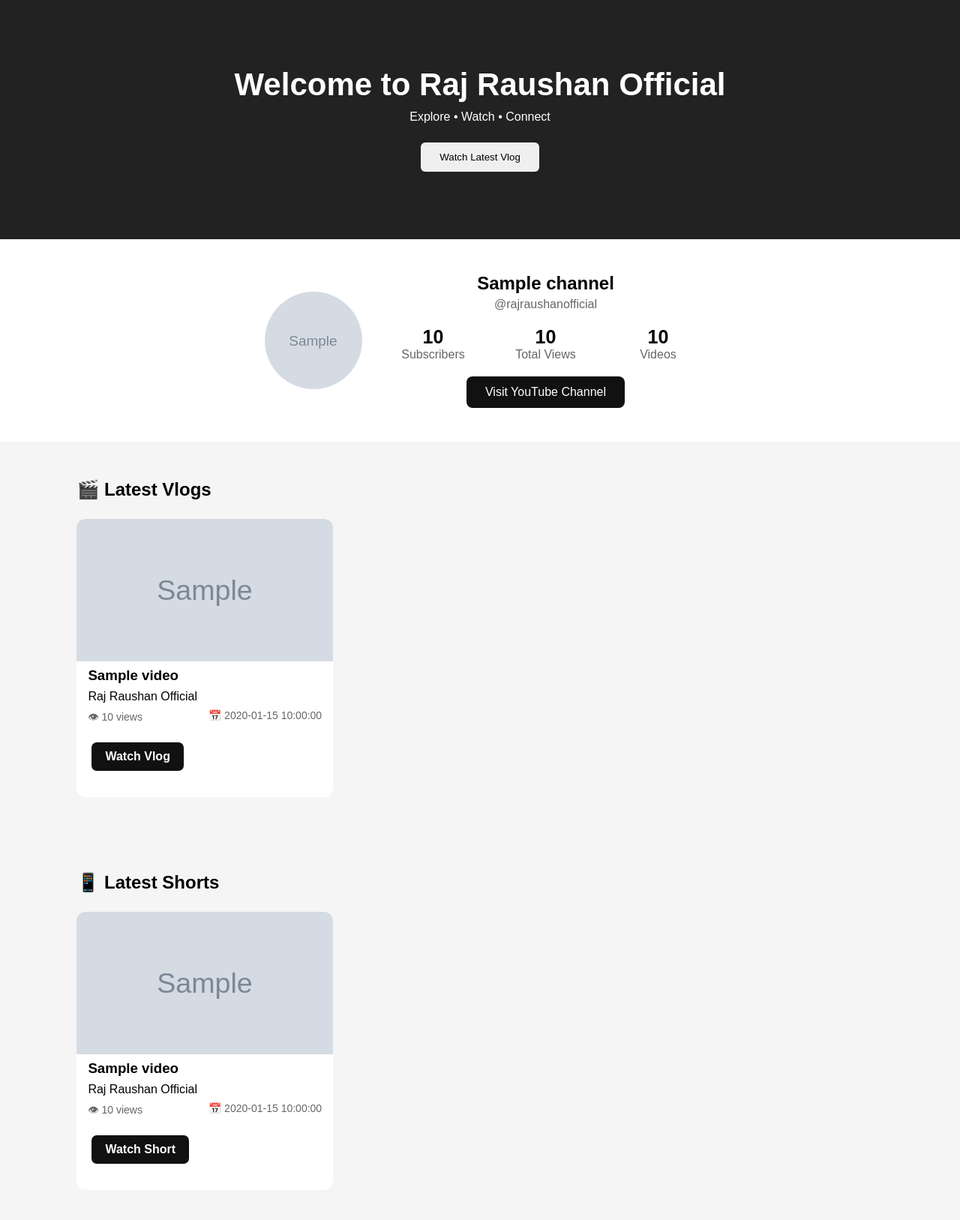
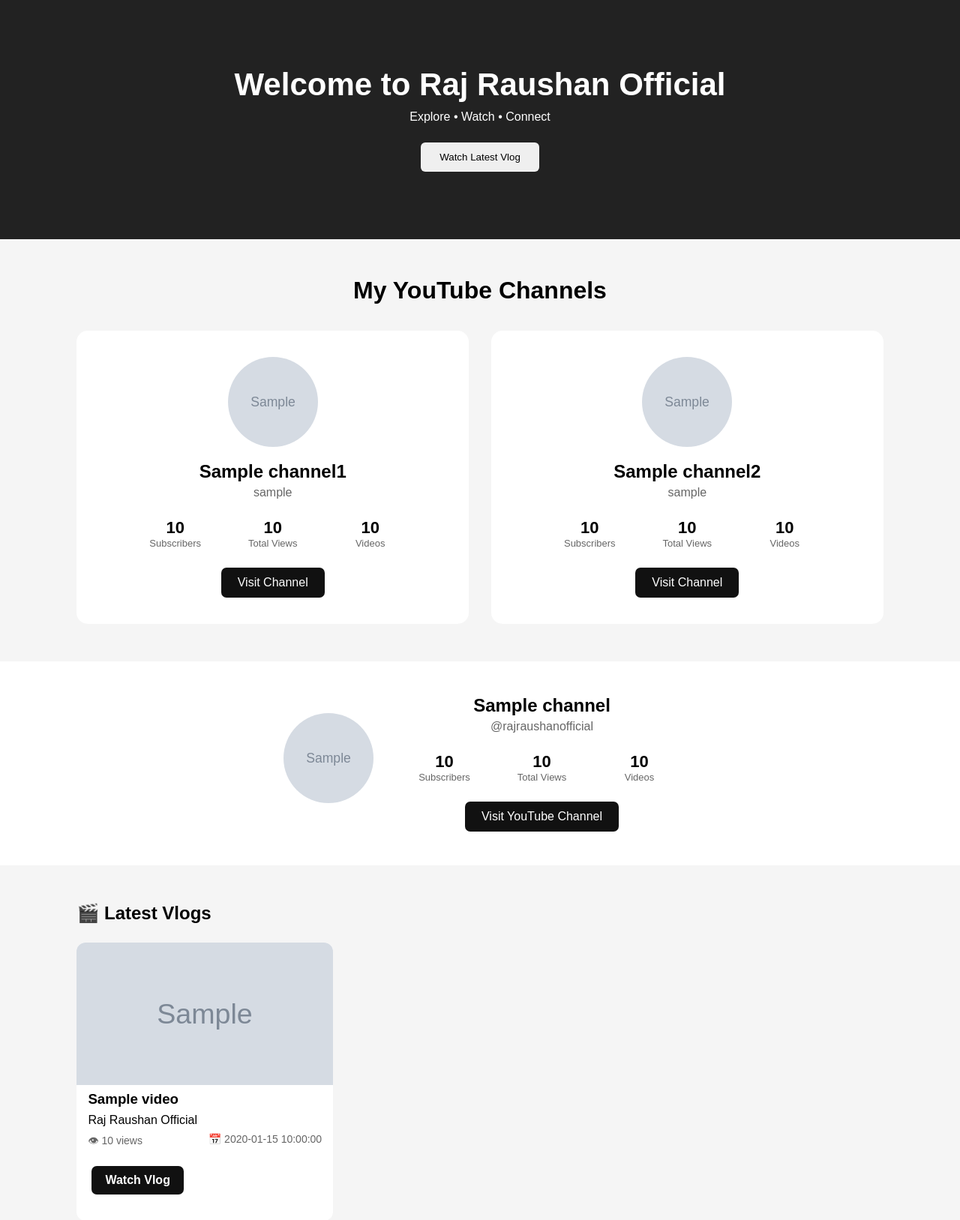
Before and after one commit to rajraushankumar/Raj_Raushan_Official, a Flask app: template templates/index.html in a window 1280 px wide. Shown: the part 73-1700 px from the top of the page at 75% size. Run offline with Flask 3, Linux system fonts and the light colour scheme; the template is opened without the code that fills it: most values are stand-ins (such as "Sample title", 1, 10 or a date in 2020); grey boxes marked "Sample" are stand-in pictures.

Commit message:
"feat: add multi-channel YouTube stats and creator dashboard layout"

```diff
--- a/app.py
+++ b/app.py
@@ -15,7 +15,8 @@
 app = Flask(__name__)
 
 API_KEY = os.getenv("YOUTUBE_API_KEY")
-CHANNEL_HANDLE = "@rajraushanofficial"
+MAIN_CHANNEL = "@rajraushanofficial"
+SECOND_CHANNEL = "@rajraushanofficial02"
 
 
 # =========================
@@ -35,7 +36,7 @@
 
         channel_params = {
             "part": "contentDetails",
-            "forHandle": CHANNEL_HANDLE,
+           "forHandle": MAIN_CHANNEL,
             "key": API_KEY
         }
 
@@ -185,18 +186,14 @@
 # GET CHANNEL INFORMATION
 # =========================
 
-def get_channel_info():
-
-    if not API_KEY:
-        return None
+def get_channel_info(channel_handle):
 
     try:
-
         url = "https://www.googleapis.com/youtube/v3/channels"
 
         params = {
             "part": "snippet,statistics",
-            "forHandle": CHANNEL_HANDLE,
+            "forHandle": channel_handle,
             "key": API_KEY
         }
 
@@ -216,6 +213,8 @@
         return {
             "name": channel["snippet"]["title"],
 
+            "handle": channel_handle,
+
             "profile_image":
                 channel["snippet"]["thumbnails"]["high"]["url"],
 
@@ -226,26 +225,28 @@
                 channel["statistics"].get("viewCount", "0"),
 
             "videos":
-                channel["statistics"].get("videoCount", "0")
+                channel["statistics"].get("videoCount", "0"),
+
+            "url":
+                f"https://www.youtube.com/{channel_handle}"
         }
-
 
     except Exception as error:
 
-        print("Channel Error:", error)
+        print("CHANNEL ERROR:", error)
 
         return None
-
 
 # =========================
 # HOME PAGE
 # =========================
-
 @app.route("/")
 def home():
 
     videos = get_latest_videos()
-    channel = get_channel_info()
+
+    channel1 = get_channel_info(MAIN_CHANNEL)
+    channel2 = get_channel_info(SECOND_CHANNEL)
 
     vlogs = []
     shorts = []
@@ -260,15 +261,13 @@
         else:
             vlogs.append(video)
 
-
     return render_template(
         "index.html",
         vlogs=vlogs,
         shorts=shorts,
-        channel=channel
+        channel1=channel1,
+        channel2=channel2
     )
-
-
 # =========================
 # RUN WEBSITE
 # =========================
--- a/static/css/style.css
+++ b/static/css/style.css
@@ -385,3 +385,102 @@
 #about {
     scroll-margin-top: 90px;
 }
+
+/* ================= YOUTUBE CHANNELS ================= */
+
+.channels-section {
+    padding: 50px 8%;
+    background: #f5f5f5;
+}
+
+.channels-section > h2 {
+    text-align: center;
+    margin-bottom: 35px;
+    font-size: 32px;
+}
+
+.channels-container {
+    display: grid;
+    grid-template-columns: repeat(2, 1fr);
+    gap: 30px;
+    max-width: 1200px;
+    margin: auto;
+}
+
+.channel-card {
+    background: white;
+    padding: 35px 25px;
+
+    border-radius: 15px;
+
+    text-align: center;
+}
+
+.channel-image {
+    width: 120px;
+    height: 120px;
+
+    border-radius: 50%;
+    object-fit: cover;
+
+    margin-bottom: 15px;
+}
+
+.channel-card h2 {
+    margin-bottom: 5px;
+}
+
+.channel-card p {
+    color: #666;
+    margin-bottom: 20px;
+}
+
+.channel-stats {
+    display: flex;
+    justify-content: center;
+
+    gap: 30px;
+
+    margin: 25px 0;
+}
+
+.channel-stats div {
+    display: flex;
+    flex-direction: column;
+}
+
+.channel-stats strong {
+    font-size: 22px;
+}
+
+.channel-stats span {
+    font-size: 13px;
+    color: #666;
+}
+
+.channel-btn {
+    display: inline-block;
+
+    padding: 11px 22px;
+
+    background: #111;
+    color: white;
+
+    text-decoration: none;
+
+    border-radius: 7px;
+}
+
+
+/* MOBILE */
+
+@media (max-width: 768px) {
+
+    .channels-container {
+        grid-template-columns: 1fr;
+    }
+
+    .channel-stats {
+        gap: 15px;
+    }
+}
--- a/templates/index.html
+++ b/templates/index.html
@@ -66,6 +66,123 @@
         </a>
 
     </section>
+
+    <!-- ================= MY YOUTUBE CHANNELS ================= -->
+
+<section class="channels-section">
+
+    <h2>My YouTube Channels</h2>
+
+    <div class="channels-container">
+
+        <!-- FIRST CHANNEL -->
+        {% if channel1 %}
+
+        <div class="channel-card">
+
+            <img
+                src="{{ channel1.profile_image }}"
+                alt="{{ channel1.name }}"
+                class="channel-image"
+            >
+
+            <h2>{{ channel1.name }}</h2>
+
+            <p>{{ channel1.handle }}</p>
+
+            <div class="channel-stats">
+
+                <div>
+                    <strong>
+                        {{ "{:,}".format(channel1.subscribers|int) }}
+                    </strong>
+                    <span>Subscribers</span>
+                </div>
+
+                <div>
+                    <strong>
+                        {{ "{:,}".format(channel1.views|int) }}
+                    </strong>
+                    <span>Total Views</span>
+                </div>
+
+                <div>
+                    <strong>
+                        {{ "{:,}".format(channel1.videos|int) }}
+                    </strong>
+                    <span>Videos</span>
+                </div>
+
+            </div>
+
+            <a
+                href="{{ channel1.url }}"
+                target="_blank"
+                class="channel-btn"
+            >
+                Visit Channel
+            </a>
+
+        </div>
+
+        {% endif %}
+
+
+        <!-- SECOND CHANNEL -->
+        {% if channel2 %}
+
+        <div class="channel-card">
+
+            <img
+                src="{{ channel2.profile_image }}"
+                alt="{{ channel2.name }}"
+                class="channel-image"
+            >
+
+            <h2>{{ channel2.name }}</h2>
+
+            <p>{{ channel2.handle }}</p>
+
+            <div class="channel-stats">
+
+                <div>
+                    <strong>
+                        {{ "{:,}".format(channel2.subscribers|int) }}
+                    </strong>
+                    <span>Subscribers</span>
+                </div>
+
+                <div>
+                    <strong>
+                        {{ "{:,}".format(channel2.views|int) }}
+                    </strong>
+                    <span>Total Views</span>
+                </div>
+
+                <div>
+                    <strong>
+                        {{ "{:,}".format(channel2.videos|int) }}
+                    </strong>
+                    <span>Videos</span>
+                </div>
+
+            </div>
+
+            <a
+                href="{{ channel2.url }}"
+                target="_blank"
+                class="channel-btn"
+            >
+                Visit Channel
+            </a>
+
+        </div>
+
+        {% endif %}
+
+    </div>
+
+</section>
 
 
 
```
